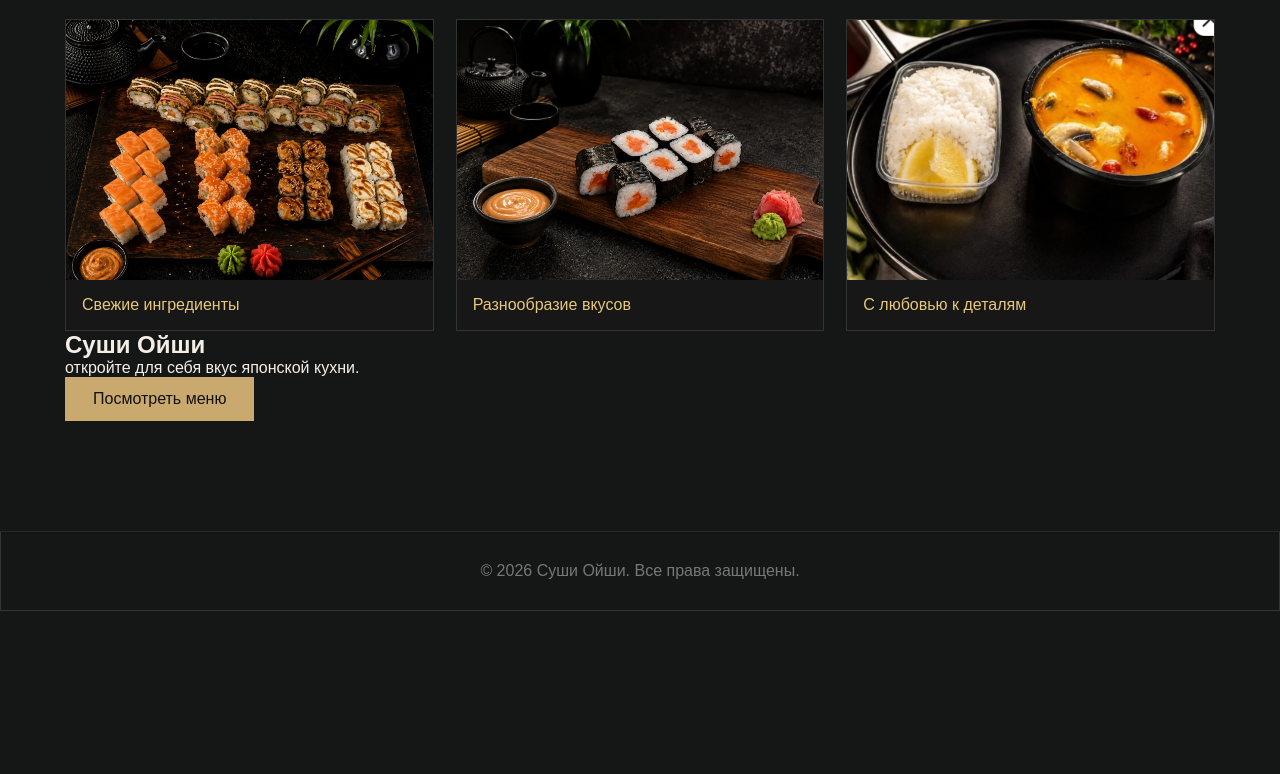
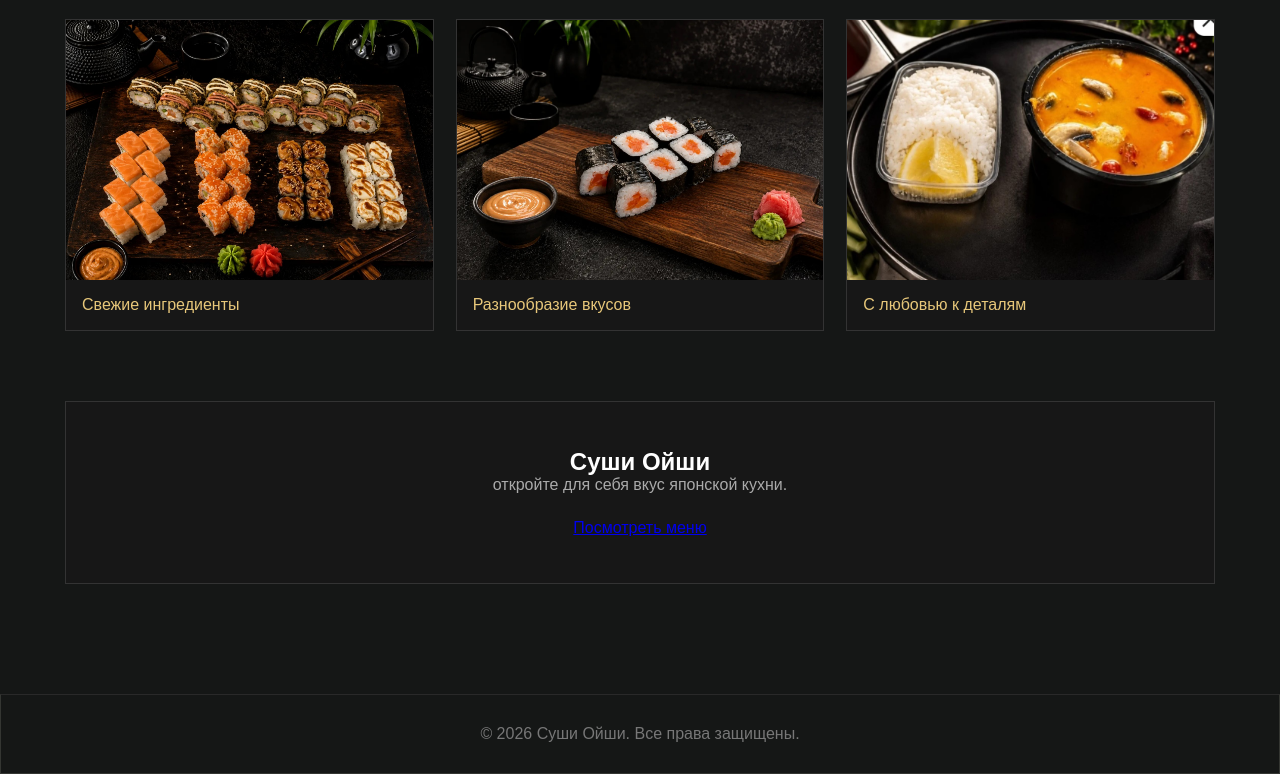
Before and after one commit to mouinebj330-wq/sushi-oqshi, a plain HTML site: page gallery.html in a window 1280 px wide. Shown: the part 723-1497 px from the top of the page. Before the commit the page ends 1334 px from the top, so only its background shows below. Drawn offline with Linux system fonts and the light colour scheme.

Commit message:
Add files via upload

```diff
--- a/gallery.html
+++ b/gallery.html
@@ -46,10 +46,10 @@
                 <div class="gallery-caption">С любовью к деталям</div>
             </div>
         </section>
-         <section class="">
+         <section class="gallery-bottom">
             <h2>Суши Ойши</h2>
             <p>откройте для себя вкус японской кухни.</p>
-            <a href="menu.html" class="about-buttom">Посмотреть меню</a>
+            <a href="menu.html" class="gallery-buttom">Посмотреть меню</a>
         </section>
     </main>
     <footer class="footer">
```
Also changed, not shown: contact.html (+1 -1 lines).
